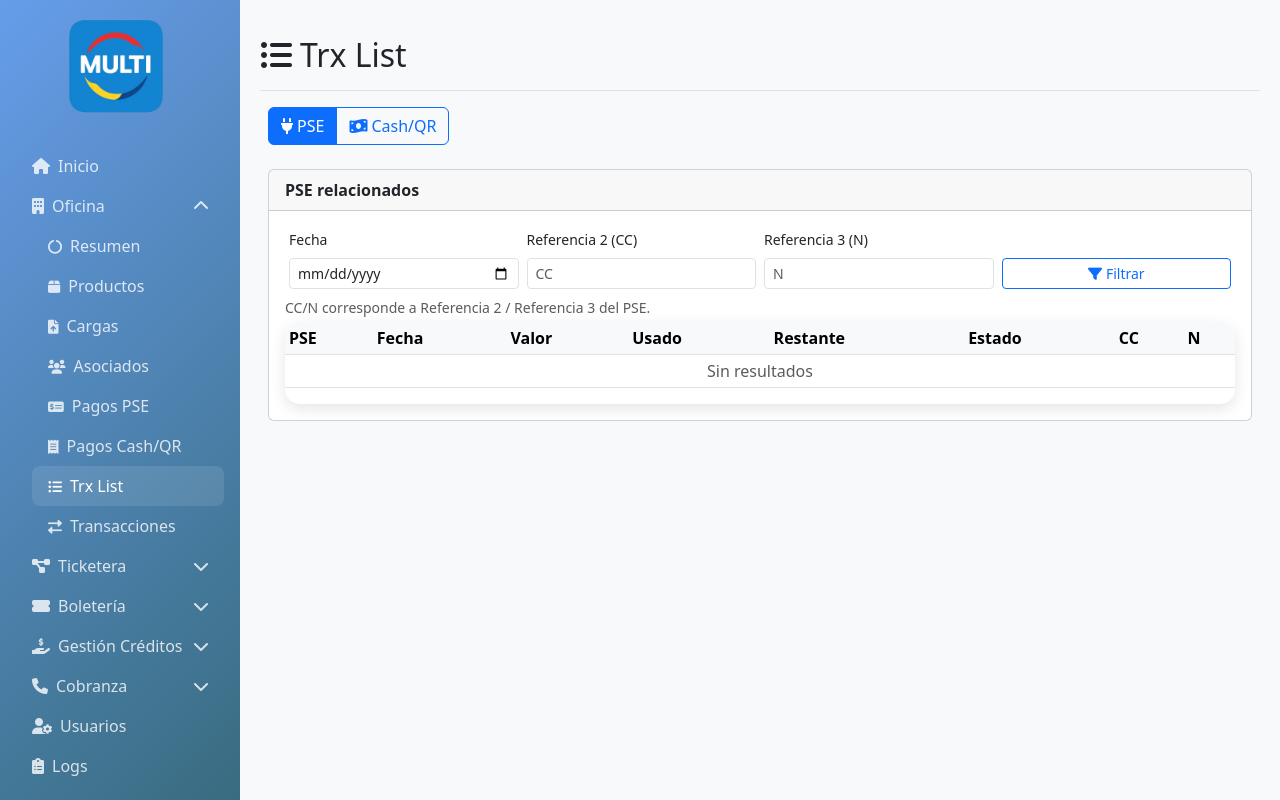
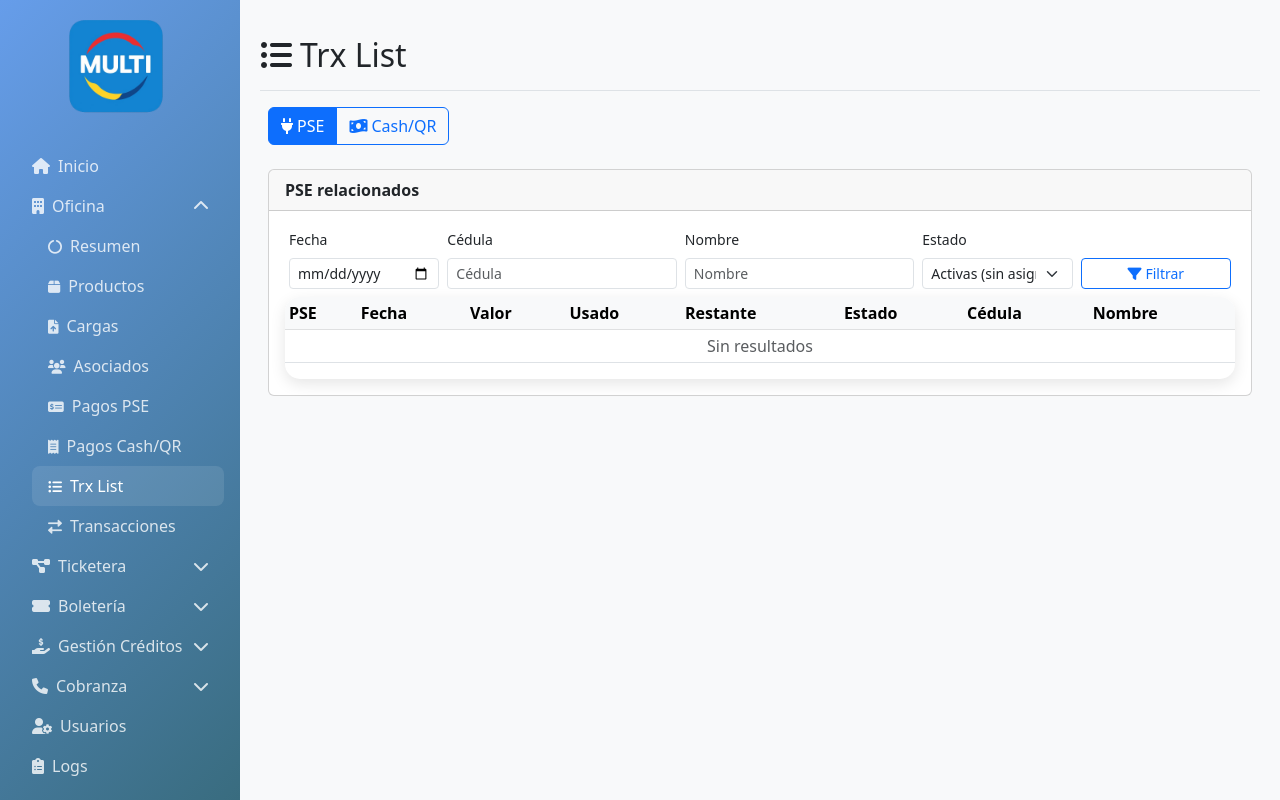
Before and after one commit to sandresog98/multi_app, a PHP site: page /ui/modules/oficina/pages/trx_list.php in a window 1280 px wide. Run offline with PHP 8.4, Linux system fonts and the light colour scheme; the visitor is signed in with stand-in values (Sample User, id 1); data that the repository does not hold is empty.

Commit message:
UI Oficina, Trx List mejora en filtros

```diff
--- a/ui/modules/oficina/pages/trx_list.php
+++ b/ui/modules/oficina/pages/trx_list.php
@@ -37,19 +37,29 @@ include '../../../views/layouts/header.php';
             <div class="card-header d-flex justify-content-between align-items-center"><strong>PSE relacionados</strong></div>
             <div class="card-body">
               <form class="row g-2 mb-2" onsubmit="return false">
-                <div class="col-md-3"><label class="form-label small">Fecha</label><input type="date" class="form-control form-control-sm" id="pseFiltroFecha"></div>
-                <div class="col-md-3"><label class="form-label small">Referencia 2 (CC)</label><input class="form-control form-control-sm" id="pseFiltroRef2" placeholder="CC"></div>
-                <div class="col-md-3"><label class="form-label small">Referencia 3 (N)</label><input class="form-control form-control-sm" id="pseFiltroRef3" placeholder="N"></div>
-                <div class="col-md-3 align-self-end"><button class="btn btn-sm btn-outline-primary w-100" onclick="filtrarPseList()"><i class="fas fa-filter me-1"></i>Filtrar</button></div>
+                <div class="col-md-2"><label class="form-label small">Fecha</label><input type="date" class="form-control form-control-sm" id="pseFiltroFecha"></div>
+                <div class="col-md-3"><label class="form-label small">Cédula</label><input class="form-control form-control-sm" id="pseFiltroRef2" placeholder="Cédula"></div>
+                <div class="col-md-3"><label class="form-label small">Nombre</label><input class="form-control form-control-sm" id="pseFiltroRef3" placeholder="Nombre"></div>
+                <div class="col-md-2"><label class="form-label small">Estado</label>
+                  <select class="form-select form-select-sm" id="pseFiltroEstado">
+                    <option value="no_completado" selected>Activas (sin asignar / parcial)</option>
+                    <option value="sin_asignar">Sin asignar</option>
+                    <option value="parcial">Parcial</option>
+                    <option value="completado">Completado</option>
+                    <option value="">Todos</option>
+                  </select>
+                </div>
+                <div class="col-md-2 align-self-end"><button class="btn btn-sm btn-outline-primary w-100" onclick="filtrarPseList()"><i class="fas fa-filter me-1"></i>Filtrar</button></div>
               </form>
-              <div class="small text-muted mb-1">CC/N corresponde a Referencia 2 / Referencia 3 del PSE.</div>
               <div class="table-responsive">
                 <table class="table table-sm table-hover align-middle">
-                  <thead class="table-light"><tr><th>PSE</th><th>Fecha</th><th>Valor</th><th>Usado</th><th>Restante</th><th>Estado</th><th>CC</th><th>N</th></tr></thead>
+                  <thead class="table-light"><tr><th>PSE</th><th>Fecha</th><th>Valor</th><th>Usado</th><th>Restante</th><th>Estado</th><th>Cédula</th><th>Nombre</th></tr></thead>
                   <tbody id="pseListTbl">
                   <?php foreach (($pagos['pse'] ?? []) as $r):
                     $valor = (float)($r['valor'] ?? 0); $usado = (float)($r['utilizado'] ?? 0);
                     $estado = ($usado <= 0) ? '<span class="badge bg-secondary">Sin asignar</span>' : (($usado < $valor) ? '<span class="badge bg-warning text-dark">Parcial</span>' : '<span class="badge bg-success">Completado</span>');
+                    // Por defecto ocultar Completado en render SSR si no viene filtro explícito (fallback; el filtro principal es en JS)
+                    if (!isset($_GET['pse_estado']) && $usado >= $valor) continue;
                   ?>
                     <tr>
                       <td><?php echo htmlspecialchars($r['pse_id'] ?? ''); ?></td>
@@ -74,9 +84,18 @@ include '../../../views/layouts/header.php';
             <div class="card-header d-flex justify-content-between align-items-center"><strong>Cash/QR confirmados</strong></div>
             <div class="card-body">
               <form class="row g-2 mb-2" onsubmit="return false">
-                <div class="col-md-3"><label class="form-label small">Fecha</label><input type="date" class="form-control form-control-sm" id="cashFiltroFecha"></div>
+                <div class="col-md-2"><label class="form-label small">Fecha</label><input type="date" class="form-control form-control-sm" id="cashFiltroFecha"></div>
                 <div class="col-md-3"><label class="form-label small">Cédula asignada</label><input class="form-control form-control-sm" id="cashFiltroCedula" placeholder="Cédula"></div>
-                <div class="col-md-4"><label class="form-label small">Descripción</label><input class="form-control form-control-sm" id="cashFiltroDesc" placeholder="Descripción"></div>
+                <div class="col-md-3"><label class="form-label small">Descripción</label><input class="form-control form-control-sm" id="cashFiltroDesc" placeholder="Descripción"></div>
+                <div class="col-md-2"><label class="form-label small">Estado</label>
+                  <select class="form-select form-select-sm" id="cashFiltroEstado">
+                    <option value="no_completado" selected>Activas (sin asignar / parcial)</option>
+                    <option value="sin_asignar">Sin asignar</option>
+                    <option value="parcial">Parcial</option>
+                    <option value="completado">Completado</option>
+                    <option value="">Todos</option>
+                  </select>
+                </div>
                 <div class="col-md-2 align-self-end"><button class="btn btn-sm btn-outline-primary w-100" onclick="filtrarCashList()"><i class="fas fa-filter me-1"></i>Filtrar</button></div>
               </form>
               <div class="table-responsive">
@@ -176,10 +195,15 @@ function filtrarPseList(){
   const f = document.getElementById('pseFiltroFecha').value;
   const ref2 = document.getElementById('pseFiltroRef2').value.trim();
   const ref3 = document.getElementById('pseFiltroRef3').value.trim();
+  const est = document.getElementById('pseFiltroEstado').value;
   let list = pagosPse.slice();
   if (f) list = list.filter(r => (r.fecha||'').startsWith(f));
   if (ref2) list = list.filter(r => String(r.referencia_2||'').includes(ref2));
   if (ref3) list = list.filter(r => String(r.referencia_3||'').includes(ref3));
+  if (est === 'no_completado') list = list.filter(r => Number(r.utilizado||0) < Number(r.valor||0));
+  else if (est === 'sin_asignar') list = list.filter(r => Number(r.utilizado||0) <= 0);
+  else if (est === 'parcial') list = list.filter(r => { const v=Number(r.valor||0), u=Number(r.utilizado||0); return u>0 && u<v; });
+  else if (est === 'completado') list = list.filter(r => Number(r.utilizado||0) >= Number(r.valor||0));
   renderPse(list);
 }
 
@@ -187,16 +211,21 @@ function filtrarCashList(){
   const f = document.getElementById('cashFiltroFecha').value;
   const ced = document.getElementById('cashFiltroCedula').value.trim();
   const desc = document.getElementById('cashFiltroDesc').value.trim().toLowerCase();
+  const est = document.getElementById('cashFiltroEstado').value;
   let list = pagosCash.slice();
   if (f) list = list.filter(r => (r.fecha||'').startsWith(f));
   if (ced) list = list.filter(r => String(r.cedula_asignada||'').includes(ced));
   if (desc) list = list.filter(r => String(r.descripcion||'').toLowerCase().includes(desc));
+  if (est === 'no_completado') list = list.filter(r => Number(r.utilizado||0) < Number(r.valor||0));
+  else if (est === 'sin_asignar') list = list.filter(r => Number(r.utilizado||0) <= 0);
+  else if (est === 'parcial') list = list.filter(r => { const v=Number(r.valor||0), u=Number(r.utilizado||0); return u>0 && u<v; });
+  else if (est === 'completado') list = list.filter(r => Number(r.utilizado||0) >= Number(r.valor||0));
   renderCash(list);
 }
 
 // Inicialización: si no hay server-side rows, usa client-side renderer
-if (document.getElementById('pseListTbl').children.length === 0) renderPse(pagosPse);
-if (document.getElementById('cashListTbl').children.length === 0) renderCash(pagosCash);
+if (document.getElementById('pseListTbl').children.length === 0) { filtrarPseList(); } else { filtrarPseList(); }
+if (document.getElementById('cashListTbl').children.length === 0) { filtrarCashList(); } else { filtrarCashList(); }
 </script>
 
 <?php include '../../../views/layouts/footer.php'; ?>
```
